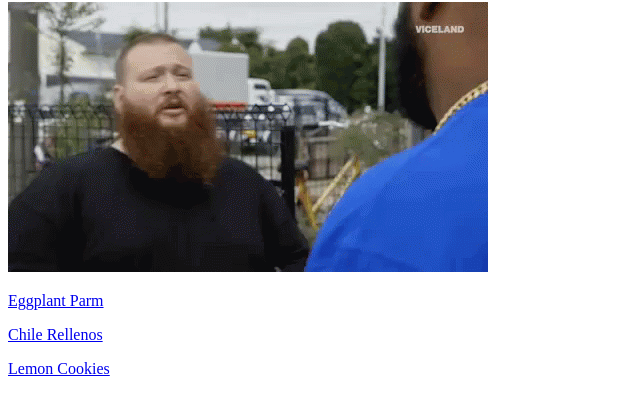
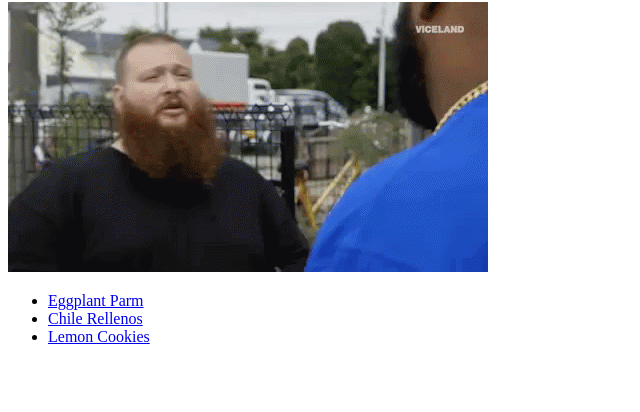
Before and after one commit to douglasb3690/odin-recipes, a plain HTML site: page index.html in a window 1280 px wide. Shown: the part 78-490 px from the top of the page, without its empty margins (0-640 px from the left). Drawn offline with Linux system fonts and the light colour scheme.

Commit message:
Links do not create new tab and are in a list The links used to create new tabs everytime you clicked on them. They are now going straight to the recipe directly in the page and not creating a new tab. They are also bulleted in a list now.

```diff
--- a/index.html
+++ b/index.html
@@ -7,9 +7,10 @@
 <body>
     <h1>Odin Recipes</h1>
     <img src="recipe-images/action-bronson-fuck-thats-delicious.gif" alt="BamBam Baklava giving his praises to these recipes">
-    <p><a href="recipes/eggplant-parm-recipe.html" target="_blank" rel="noopener noreferrer">Eggplant Parm</a></p>
-    <p><a href="recipes/chile-rellenos-recipe.html" target="_blank" rel="noopener noreferrer">Chile Rellenos</a></p>
-    <p><a href="recipes/lemon-cookies.html" target="_blank" rel="noopener noreferrer">Lemon Cookies</a></p>
-
+    <ul>
+    <li><a href="recipes/eggplant-parm-recipe.html">Eggplant Parm</a></li>
+    <li><a href="recipes/chile-rellenos-recipe.html">Chile Rellenos</a></li>
+    <li><a href="recipes/lemon-cookies.html">Lemon Cookies</a></li>
+    <ul/>
 </body>
 </html>
```
